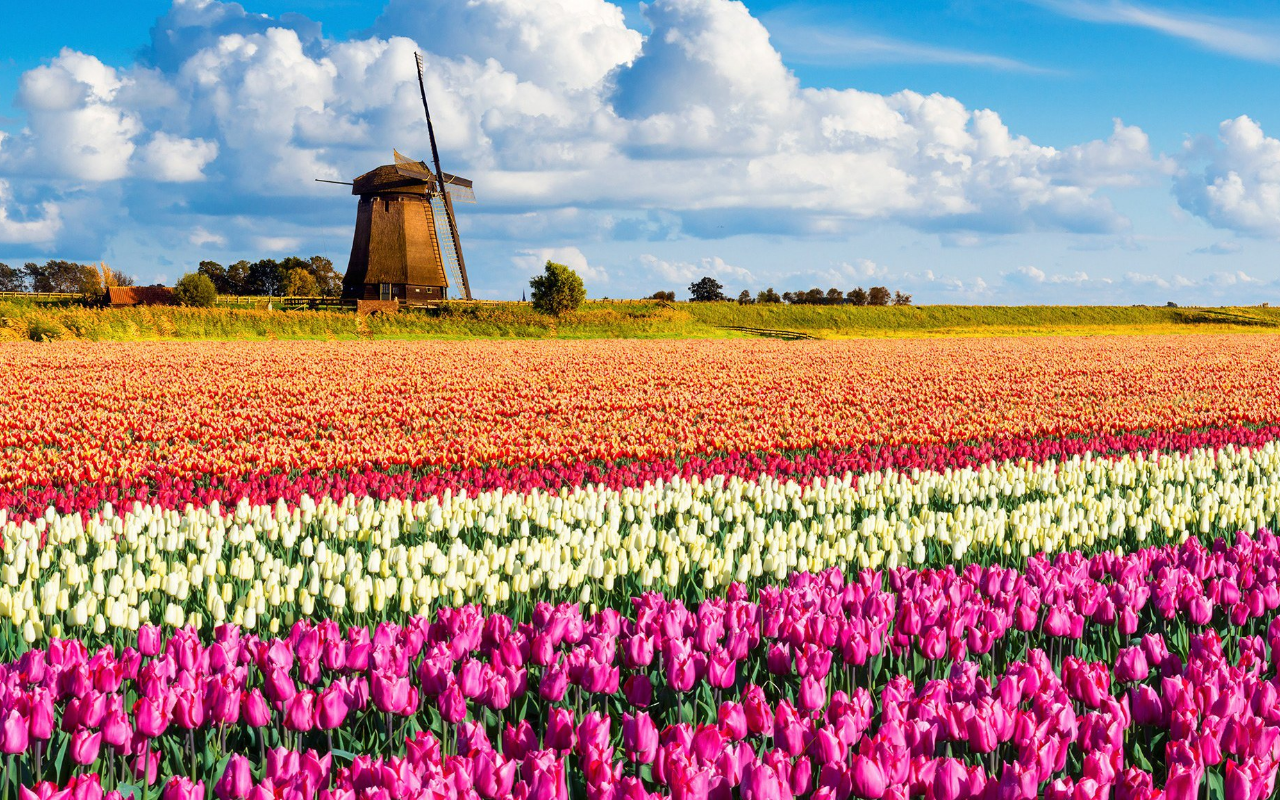
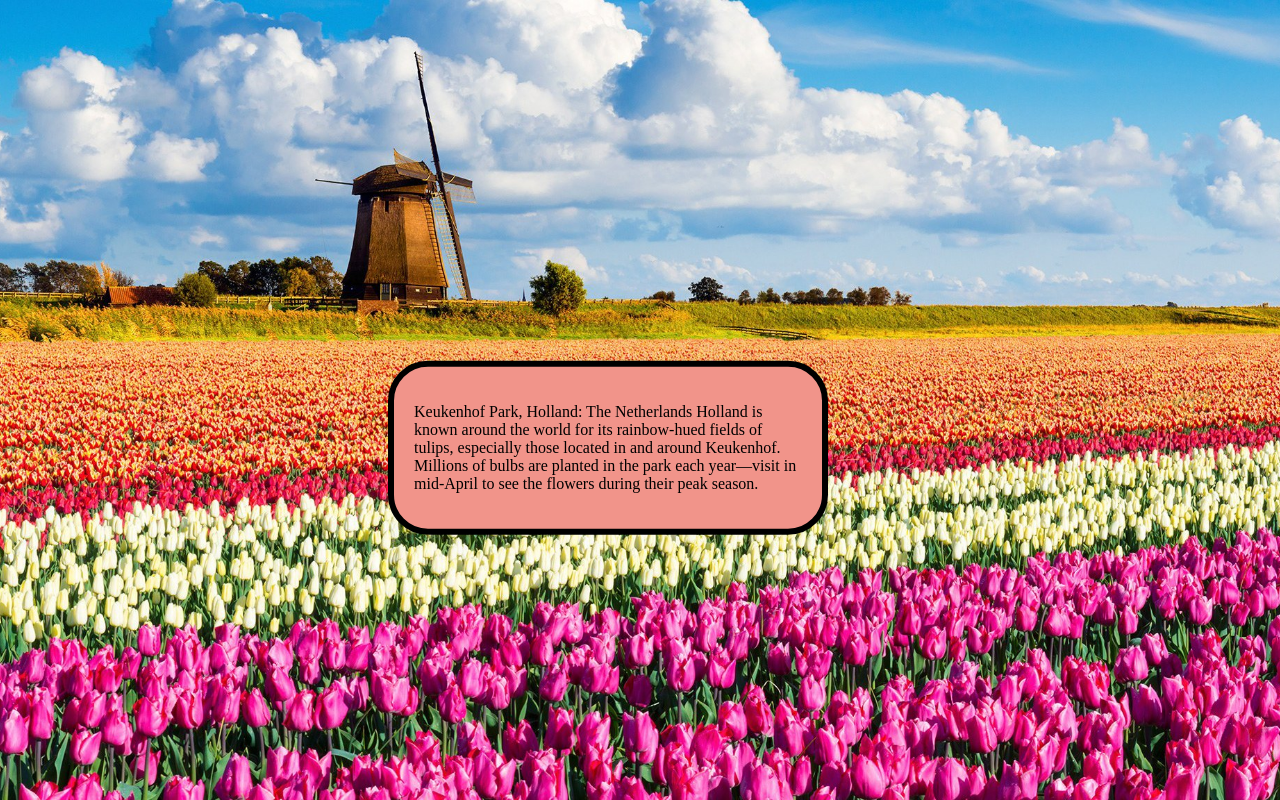
Before and after one commit to Priyal2807/cssanimations, a plain HTML site: page fullimage.htm in a window 1280 px wide. Drawn offline with Linux system fonts and the light colour scheme.

Commit message:
added a complete html file with text wrapping

```diff
--- a/fullimage.htm
+++ b/fullimage.htm
@@ -13,10 +13,28 @@
     background-repeat: no-repeat;
     background-size: cover;
   }
+  .box{
+    margin: 100px 100px 100px 100px;
+    border: solid 6px black;
+    border-radius: 40px;
+    padding :20px 20px 20px 20px;
+    color:black;
+    background-color: #F1948A ;
+    position: absolute;
+  top:50%;
+  left:50%;
+  transform: translate(-80%, -80%);
+
+  }
 </style>
 </head>
 <body>
   <div class="img"></div>
-  <div class="box"></div>
+  <div class="box">
+<p>
+  Keukenhof Park, Holland: The Netherlands
+  Holland is known around the world for its rainbow-hued fields of tulips, especially those located in and around Keukenhof.
+  Millions of bulbs are planted in the park each year—visit in mid-April to see the flowers during their peak season.</p>
+  </div>
 </body>
 </html>
```
